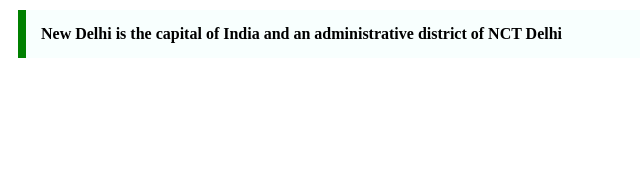
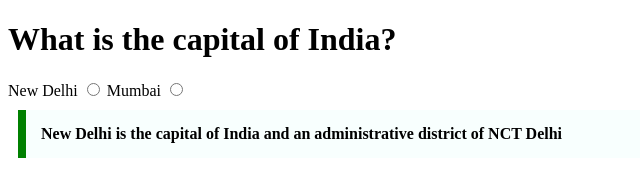
Before and after one commit to acciojob/trivia-Kulsoom08, a website: page main.html in a window 1280 px wide. Shown: the whole page, without its empty margins (0-640 px from the left). Drawn offline with Linux system fonts and the light colour scheme.

Commit message:
created a submission

```diff
--- a/main.html
+++ b/main.html
@@ -10,6 +10,14 @@
 	<!-- the entire body must be written by student -->
     <script type="text/javascript" src="./script.js">
 </script>
+<h1>What is the capital of India?</h1>
+	<div>
+		<label>New Delhi</label>
+	    <input type="radio" name="loc">
+	    <label>Mumbai</label>
+	    <input type="radio" name="loc">
+	</div>
+
 
 <blockquote class="a" cite="https://en.wikipedia.org/wiki/New_Delhi">
 	New Delhi is the capital of India and an administrative district of NCT Delhi
```
